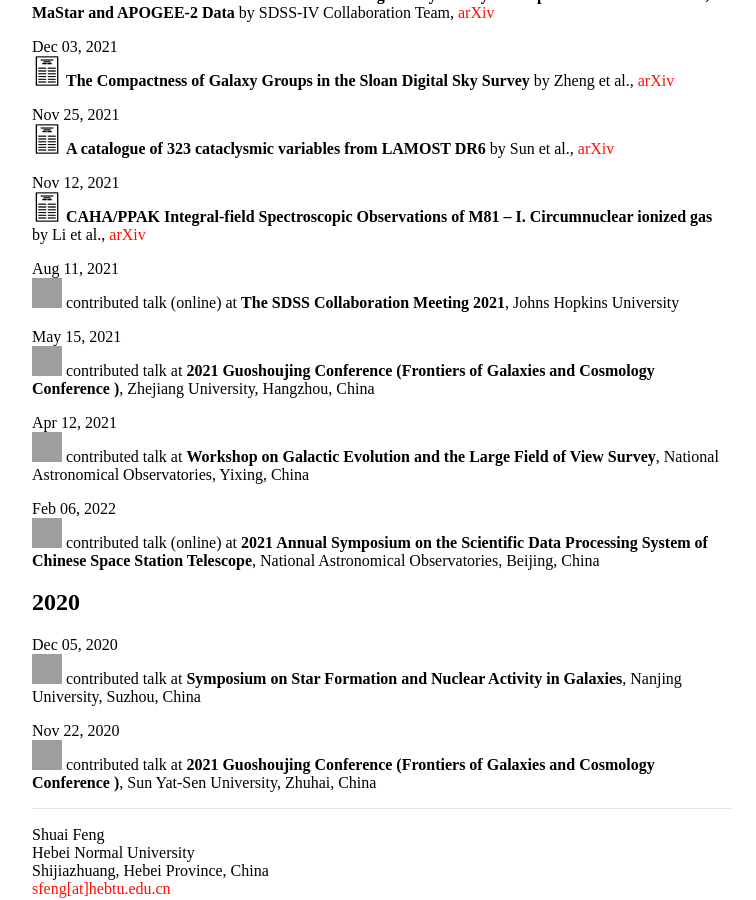
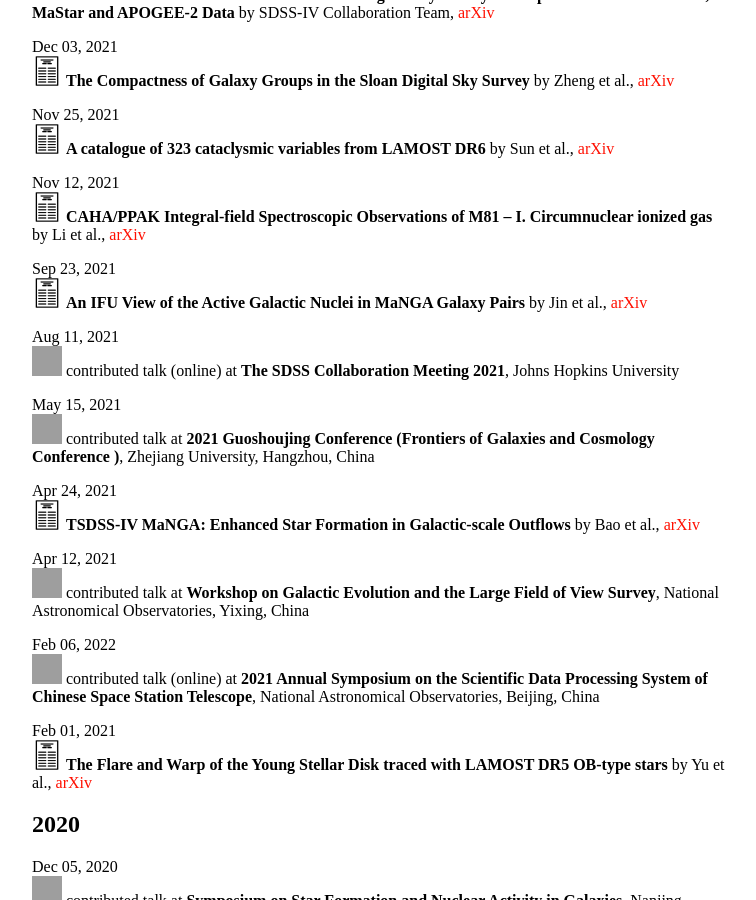
Before and after one commit to fengshuai0210/fengshuai0210.github.io, a Jekyll site: the page built from events.md, in a window 1280 px wide and 900 px high, scrolled down 836 px, cut to the strip 0-900 px from the top of the window. Shown: the whole strip, without its empty margins (258-1014 px from the left). Built offline with Jekyll 4.4.1, drawn with Linux system fonts in a browser that asks for light colours; our own code applies the rules of GitHub Pages for plain Markdown files; grey boxes are pictures that could not be loaded.

Commit message:
Update events.md

```diff
--- a/events.md
+++ b/events.md
@@ -39,11 +39,17 @@ Nov 25, 2021\
 Nov 12, 2021\
 <img src="/image/paper-icon.png" style="width:30px;height:30px;"> **CAHA/PPAK Integral-field Spectroscopic Observations of M81 -- I. Circumnuclear ionized gas** by Li et al., [arXiv](https://arxiv.org/abs/2111.06683)
 
+Sep 23, 2021\
+<img src="/image/paper-icon.png" style="width:30px;height:30px;"> **An IFU View of the Active Galactic Nuclei in MaNGA Galaxy Pairs** by Jin et al., [arXiv](https://arxiv.org/abs/2109.11084)
+
 Aug 11, 2021\
 <img src="/image/talk-icon.png" style="width:30px;height:30px;"> contributed talk (online) at **The SDSS Collaboration Meeting 2021**, Johns Hopkins University
 
 May 15, 2021\
 <img src="/image/talk-icon.png" style="width:30px;height:30px;"> contributed talk at **2021 Guoshoujing Conference (Frontiers of Galaxies and Cosmology Conference )**, Zhejiang University, Hangzhou, China
+
+Apr 24, 2021\
+<img src="/image/paper-icon.png" style="width:30px;height:30px;"> **TSDSS-IV MaNGA: Enhanced Star Formation in Galactic-scale Outflows** by Bao et al., [arXiv](https://arxiv.org/abs/2104.11886)
 
 Apr 12, 2021\
 <img src="/image/talk-icon.png" style="width:30px;height:30px;"> contributed talk at **Workshop on Galactic Evolution and the Large Field of View Survey**, National Astronomical Observatories, Yixing, China
@@ -51,6 +57,9 @@ Apr 12, 2021\
 Feb 06, 2022\
 <img src="/image/talk-icon.png" style="width:30px;height:30px;"> contributed talk (online) at **2021 Annual Symposium on the Scientific Data Processing System of Chinese Space Station Telescope**, National Astronomical Observatories, Beijing, China
 
+Feb 01, 2021\
+<img src="/image/paper-icon.png" style="width:30px;height:30px;"> **The Flare and Warp of the Young Stellar Disk traced with LAMOST DR5 OB-type stars** by Yu et al., [arXiv](https://arxiv.org/abs/2102.00731)
+
 ## 2020
 Dec 05, 2020\
 <img src="/image/talk-icon.png" style="width:30px;height:30px;"> contributed talk at **Symposium on Star Formation and Nuclear Activity in Galaxies**, Nanjing University, Suzhou, China
```
